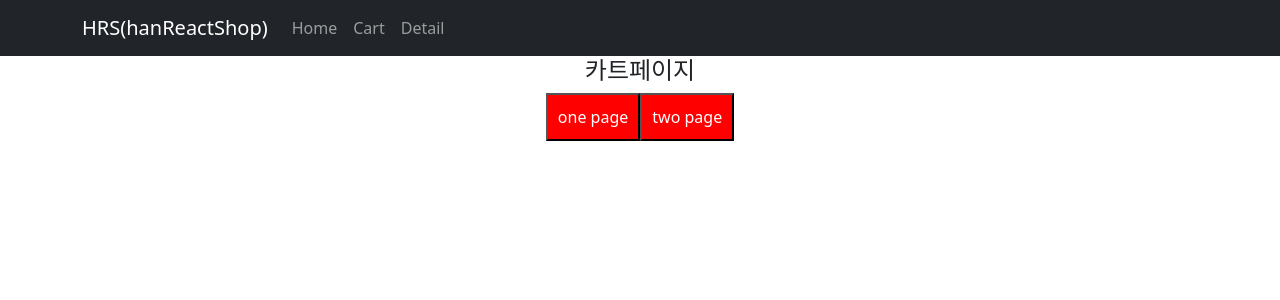
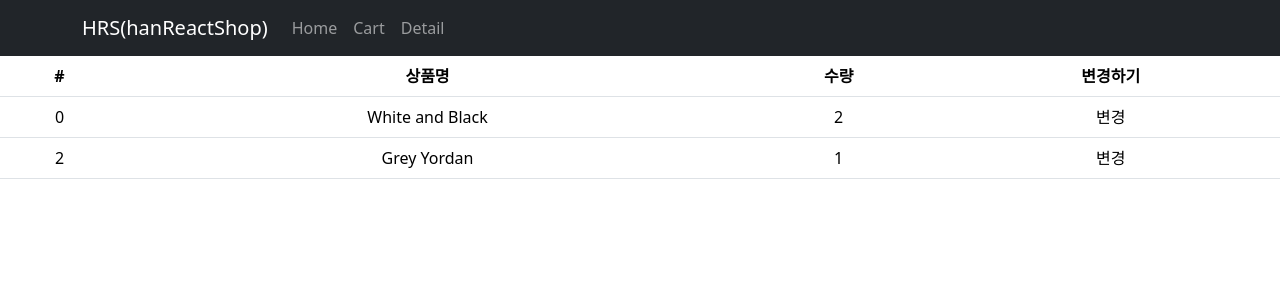
Before and after one commit to gkseogus/React_ShopApp2, a React (Create React App) app: page /cart in a window 1280 px wide. Shown: the top 300 px of the page. Built offline with nearby package versions, Linux system fonts and the light colour scheme.

Commit message:
220512_data binding

```diff
--- a/src/components/CartPage/index.tsx
+++ b/src/components/CartPage/index.tsx
@@ -1,24 +1,38 @@
 import React from 'react';
-import { Outlet, useNavigate } from 'react-router-dom';
-import styled from 'styled-components';
-
-const CartButton = styled.button`
-    background : red;
-    color : white;
-    padding : 10px;
-`
+import { Table } from 'react-bootstrap';
+import { useSelector } from 'react-redux';
 
 const CartPage = () => {
 
-    const navigate = useNavigate();
+    const rootData = useSelector((state: any) => {
+        return state.cartState
+    })
 
     return (
-        <div>
-            <h4>카트페이지</h4>
-            <CartButton onClick={() => {navigate('/cart/one')}}>one page</CartButton>
-            <CartButton onClick={() => {navigate('/cart/two')}}>two page</CartButton>
-            <Outlet></Outlet>
-        </div>
+        <Table>
+            <thead>
+                <tr>
+                <th>#</th>
+                <th>상품명</th>
+                <th>수량</th>
+                <th>변경하기</th>
+                </tr>
+            </thead>
+            <tbody>
+                {
+                    rootData.map((items: any, index: number) => {
+                        return (
+                            <tr key={index}>
+                                <td>{items.id}</td>
+                                <td>{items.name}</td>
+                                <td>{items.count}</td>
+                                <td>변경</td>
+                            </tr>
+                        )
+                    })
+                }
+            </tbody>
+        </Table>
     );
 };
 
```
